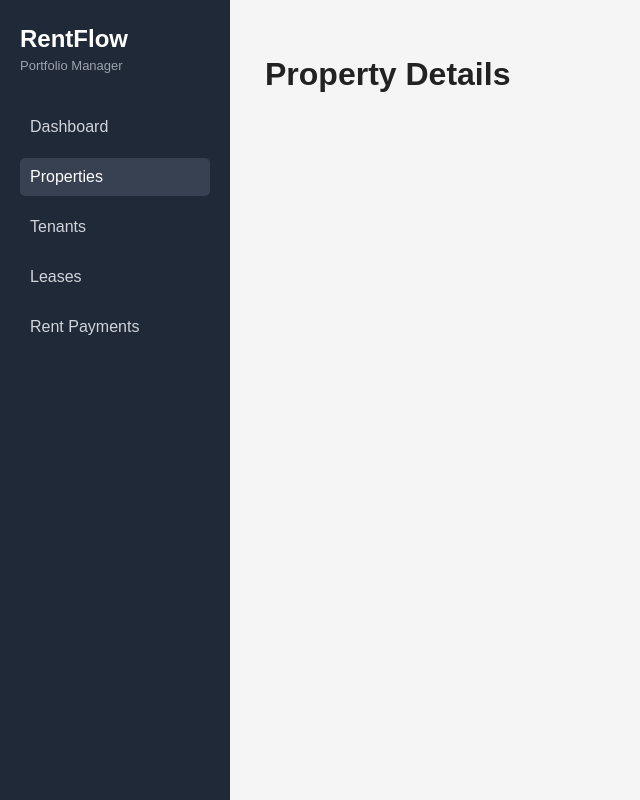
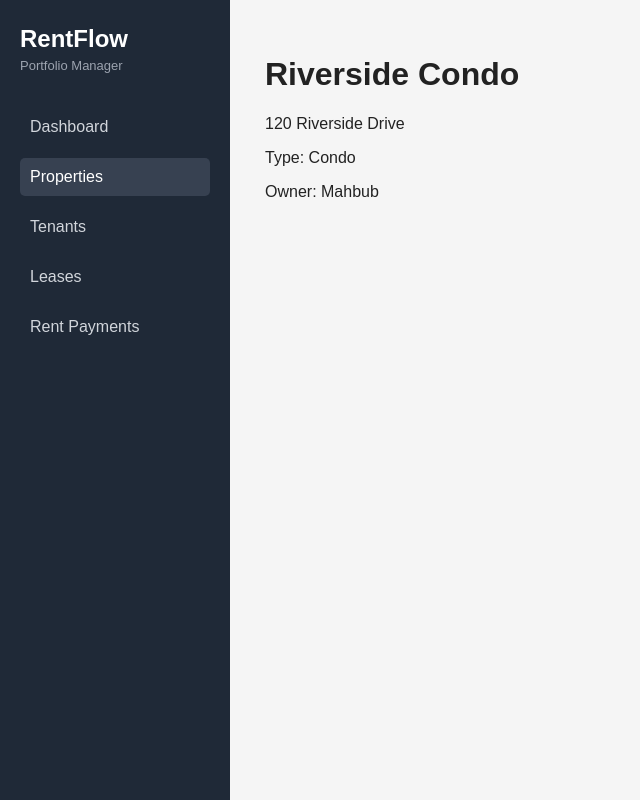
Before and after one commit to Mrc980/rental-portfolio-manager, a React (Vite) app in the folder frontend/: page /properties/1 in a window 1280 px wide. Shown: the whole page, without its empty margins (0-640 px from the left). Built offline with nearby package versions, Linux system fonts and the light colour scheme.

Commit message:
add property details page

```diff
--- a/frontend/src/index.css
+++ b/frontend/src/index.css
@@ -120,3 +120,9 @@ td {
 .property-card h2 {
   margin-top: 0;
 }
+
+.property-card a {
+  display: inline-block;
+  margin-top: 10px;
+  color: #2563eb;
+}
--- a/frontend/src/pages/Properties.tsx
+++ b/frontend/src/pages/Properties.tsx
@@ -1,4 +1,5 @@
 import { properties } from "../data/fakeData";
+import { Link } from "react-router-dom";
 
 function Properties() {
   return (
@@ -14,6 +15,7 @@ function Properties() {
             <p>Type: {property.propertyType}</p>
             <p>Owner: {property.ownerName}</p>
             <p>Units: {property.units.length}</p>
+            <Link to={`/properties/${property.id}`}>View Property</Link>
           </div>
         ))}
       </div>
--- a/frontend/src/pages/PropertyDetails.tsx
+++ b/frontend/src/pages/PropertyDetails.tsx
@@ -1,7 +1,23 @@
+import { useParams } from "react-router-dom";
+import { properties } from "../data/fakeData";
+
 function PropertyDetails() {
+  const { id } = useParams();
+
+  const property = properties.find(
+    (property) => property.id === Number(id)
+  );
+
+  if (!property) {
+    return <h1>Property not found</h1>;
+  }
+
   return (
     <div>
-      <h1>Property Details</h1>
+      <h1>{property.name}</h1>
+      <p>{property.address}</p>
+      <p>Type: {property.propertyType}</p>
+      <p>Owner: {property.ownerName}</p>
     </div>
   );
 }
```
